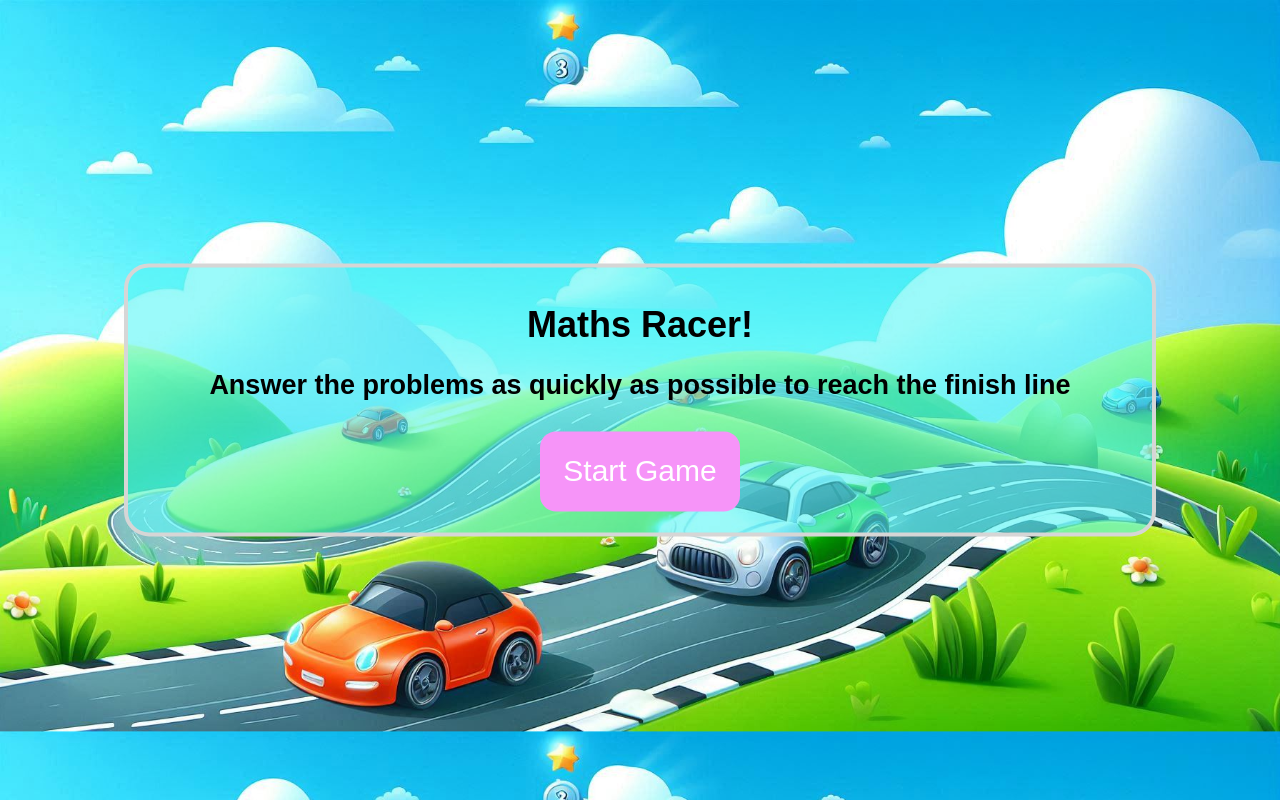
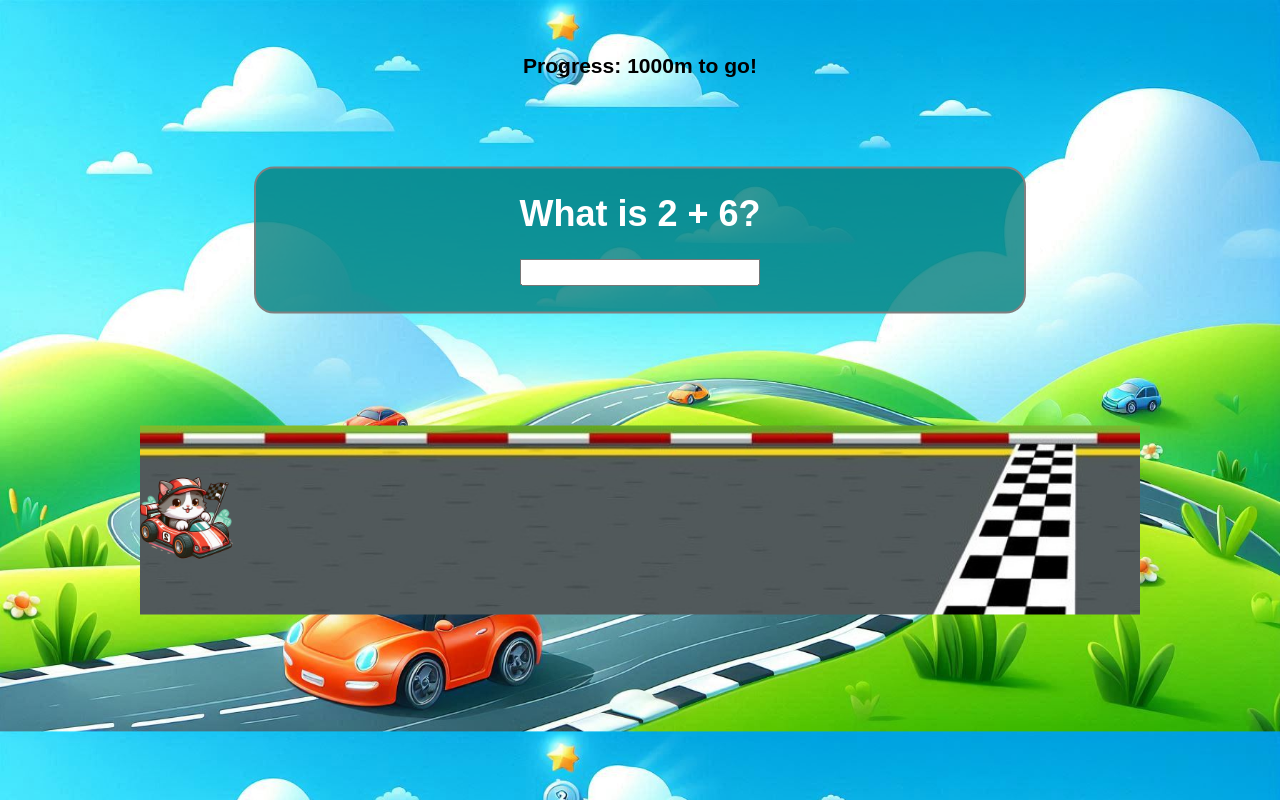
Before and after one commit to emilyungm/maths-racing-game, a plain HTML site: page index.html in a window 1280 px wide. Both pictures are taken after a click on the button "Start Game". Drawn offline with Linux system fonts and the light colour scheme.

Commit message:
Complete gameplay

```diff
--- a/index.html
+++ b/index.html
@@ -13,15 +13,27 @@
     <body>
         <title>Maths Racer</title>
 
-        <div id="info">
+        <div id="loadInfo">
             <h1>Maths Racer!</h1>
             <h2>Answer the problems as quickly as possible to reach the finish line</h2>
-            <button id="start">Start Game</button>
+            <button id="startBtn">Start Game</button>
         </div>
-        <div id="game-stats">
-            <!-- <h3 id="progress">Progress: 1000m to go!</h3>
-            <h3 id="accuracy">Accuracy:</h3> -->
+
+        <div id="gameStats">
+            <h3 id="progress">Progress: 1000m to go!</h3>
         </div>
-        <div id="track"></div>
+
+        <div id="questionBox">
+            <h1 id="questionText"></h1>
+            <input type="text" id="answer" autocomplete="off">
+        </div>
+
+        <div id="track">
+        </div>
+
+        <div id="gameOver">
+            <h1>Game Over!</h1>
+            <h2 id="accuracy">Your accuracy was:</h2>
+            <button id="restartBtn">Restart</button>
     </body>
 </html>
--- a/racer.js
+++ b/racer.js
@@ -0,0 +1,122 @@
+let stats;
+let track;
+let questionBox;
+let currentPos;
+let currentTile;
+let racer;
+let ending
+let ans;
+let distance;
+let numQuestions;
+let numCorrect;
+
+window.onload = function() {
+    stats = document.getElementById("gameStats");
+    track = document.getElementById("track");
+    questionBox = document.getElementById("questionBox");
+    ending = document.getElementById("gameOver");
+    racer = document.createElement("img");
+    racer.src = "images/racer.png";
+
+    let input = document.getElementById("answer");
+    input.addEventListener("keypress", function(e) {
+        if (e.key === "Enter") {
+            checkAnswer(input);
+        }
+    });
+
+    let restartBtn = document.getElementById("restartBtn");
+    restartBtn.addEventListener("click", function() {
+        window.location.reload();
+    });
+
+    setGame();
+}
+
+function setGame() {
+    stats.style.display = "none";
+    track.style.display = "none";
+    questionBox.style.display = "none";
+    ending.style.display = "none";
+    let startBtn = document.getElementById("startBtn");
+    startBtn.addEventListener("click", onStart);
+
+    currentPos = 0;
+    numQuestions = 0;
+    numCorrect = 0;
+}
+
+function onStart() {
+    let loadInfo = document.getElementById("loadInfo");
+    loadInfo.style.display = "none";
+    stats.style.display = "block";
+    track.style.display = "flex";
+    questionBox.style.display = "block";
+
+    for (let i=0; i<11; i++) {
+        let tile = document.createElement("div");
+        tile.id = i.toString();
+        document.getElementById("track").appendChild(tile);
+    }
+
+    currentTile = document.getElementById("0");
+    currentTile.appendChild(racer);
+
+    generateQuestion();
+}
+
+function generateQuestion() {
+
+    if (currentPos < 10) {
+        numQuestions += 1;
+
+        let questionText = document.getElementById("questionText");
+        let num1 = Math.floor(Math.random()*12 + 1);
+        let num2 = Math.floor(Math.random()*12 + 1);
+
+
+        if (Math.random()<0.5) {
+            questionText.innerHTML = `What is ${num1} + ${num2}?`;
+            ans = num1 + num2;
+
+        } else {
+            questionText.innerHTML = `What is ${num1} x ${num2}?`;
+            ans = num1 * num2;
+        }
+    } else {
+        endGame();
+    }
+}
+
+function checkAnswer(input) {
+    if (input.value == ans) {
+        // correct answer, move forwards
+        currentPos += 1;
+        currentTile.innerHTML = "";
+        currentTile = document.getElementById(currentPos.toString());
+        currentTile.appendChild(racer);
+        numCorrect += 1;
+    } else {
+        // incorrect answer, move backwards
+        if (currentPos > 0) {
+            currentPos -= 1;
+            currentTile.innerHTML = "";
+            currentTile = document.getElementById(currentPos.toString());
+            currentTile.appendChild(racer);
+        }
+    }
+    distance = 1000 - currentPos * 100;
+    document.getElementById("progress").innerHTML = `Progress: ${distance}m to go!`;
+    input.value = "";
+    generateQuestion();
+}
+
+function endGame() {
+    track.style.display = "none";
+    questionBox.style.display = "none";
+    stats.style.display = "none";
+
+    ending.style.display = "block";
+    let accuracy = document.getElementById("accuracy");
+    accuracy.innerHTML = `Your accuracy was ${Math.floor(numCorrect/numQuestions*100)}%`;
+}
--- a/style.css
+++ b/style.css
@@ -15,11 +15,13 @@ button {
     border: none;
     cursor: pointer;
     width: 200px;
-    height: 80px;
+    height: 70px;
     border-radius: 16px;
+    border-color: rgb(228, 228, 228);
+
 }
 
-#info {
+#loadInfo, #gameOver {
     width: 80%;
     background-color: rgba(86, 247, 247, 0.594);
     position: absolute;
@@ -30,7 +32,55 @@ button {
     padding-top: 1%;
     padding-bottom: 1%;
     border-radius: 25px;
-    border-color: rgb(214, 214, 214);
-    border-width: 4px;
-    border-style: solid;
+    box-shadow: 0 0 10px 5px rgba(116, 116, 116, 0.5);
 }
+
+#gameStats {
+    padding-top: 2%;
+}
+
+#track {
+    background-image: url("./images/racetrack.jpg");
+    background-size: cover;
+    height: 189px;
+    width: 1000px;
+    position: absolute;
+    top: 65%;
+    left: 50%;
+    margin-right: -50%;
+    transform: translate(-50%, -50%);
+
+    /* split into more divs */
+    display: flex;
+    flex-wrap: wrap;
+}
+
+#track div {
+    height: 189px;
+    width: 90px;
+}
+
+#track div img {
+    height: 95px;
+    width: 95px;
+    margin-top: 50%;
+}
+
+#questionBox {
+    width: 60%;
+    position: absolute;
+    top: 30%;
+    left: 50%;
+    margin-right: -50%;
+    transform: translate(-50%, -50%);
+    background-color: rgba(6, 129, 129, 0.82);
+    border-radius: 20px;
+    border: 2px solid grey;
+    color: white;
+    padding-bottom: 2%;
+}
+
+#answer {
+    font-size: large;
+    text-align: center;
+}
```
Also changed, not shown: images/racer.png (added), images/racetrack.jpg (added).
